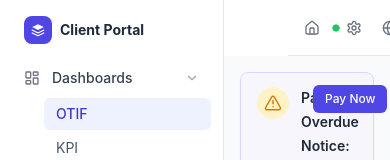
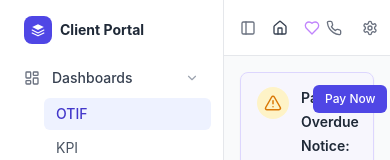
Before and after one commit to WYJade/CP-Announcement-management, a React (Vite) app: page / in a window 390 px wide. Shown: the top 160 px of the page. Built offline with nearby package versions, Linux system fonts and the light colour scheme.

Commit message:
fix: update header icons to match design (panel, home, heart, phone, settings, assistant)

```diff
--- a/src/components/Layout/Header.tsx
+++ b/src/components/Layout/Header.tsx
@@ -1,6 +1,9 @@
 import {
+  PanelLeft,
   Home,
-  Circle,
+  Heart,
+  Phone,
+  Puzzle,
   Settings,
   MessageSquare,
 } from 'lucide-react'
@@ -11,24 +14,24 @@ import LanguageSwitcher from './LanguageSwitcher'
 function Header() {
   const { t } = useI18n()
   const location = useLocation()
-  const isAgentsPage = location.pathname === '/agents'
 
   return (
-    <header className={`h-14 bg-white border-b border-gray-200 fixed top-0 ${isAgentsPage ? 'left-16' : 'left-72'} right-0 z-30 flex items-center px-4`}>
+    <header className="h-14 bg-white border-b border-gray-200 fixed top-0 left-56 right-0 z-30 flex items-center px-4">
       {/* Left section */}
-      <div className="flex items-center gap-3">
-        <Home size={16} className="text-gray-500" />
-        <Circle size={8} className="text-green-500 fill-green-500" />
+      <div className="flex items-center gap-4">
+        <PanelLeft size={16} className="text-gray-500 cursor-pointer hover:text-gray-700" />
+        <Home size={16} className="text-gray-700 cursor-pointer hover:text-gray-900" />
+        <Heart size={16} className="text-purple-400 cursor-pointer hover:text-purple-600" />
       </div>
 
       {/* Right section */}
       <div className="flex items-center gap-2 ml-auto">
         <button className="p-1.5 rounded-md hover:bg-gray-100 transition-colors">
+          <Phone size={16} className="text-gray-500" />
+        </button>
+        <button className="p-1.5 rounded-md hover:bg-gray-100 transition-colors">
           <Settings size={16} className="text-gray-500" />
         </button>
-
-        {/* Language Switcher */}
-        <LanguageSwitcher />
 
         <button className="flex items-center gap-1.5 px-3 py-1.5 text-xs font-medium text-primary-600 bg-primary-50 border border-primary-200 rounded-md hover:bg-primary-100 transition-colors">
           <MessageSquare size={14} />
```
